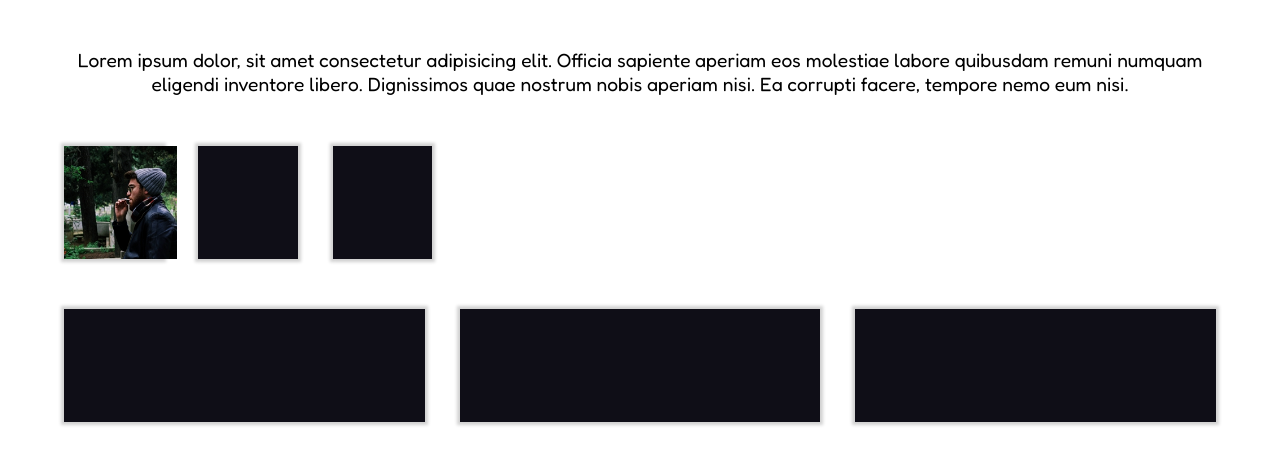
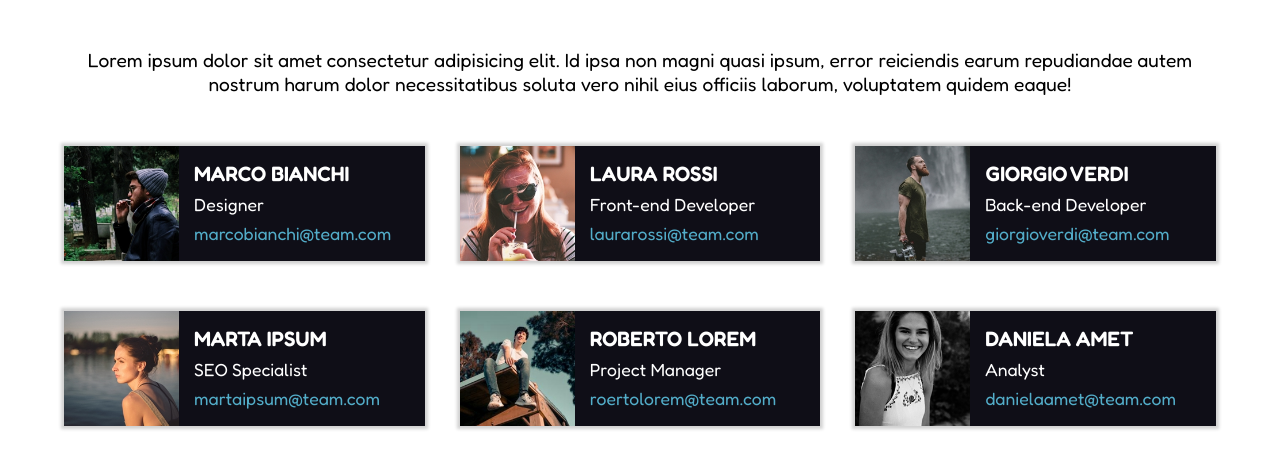
Before and after one commit to gabrielepetralia/html-css-float-cards, a plain HTML site: page index.html in a window 1280 px wide. Shown: the part 92-560 px from the top of the page. Drawn offline with Linux system fonts and the light colour scheme.

Commit message:
[add] cards'content & fixes

```diff
--- a/css/style.css
+++ b/css/style.css
@@ -10,7 +10,7 @@ body{
 
 .container{
   width: 90%;
-  max-width: 1200px;
+  max-width: 1250px;
   margin: 0 auto;
 }
 
@@ -26,7 +26,7 @@ p{
   font-size: 1.2rem;
 }
 
-.clearfix{
+.clearfix::after{
   content: '';
   display: table;
   clear: both;
@@ -35,40 +35,41 @@ p{
 
 /* TEAM CARDS */
 
-.row .col {
+.row .col{
   background-color: rgb(15, 14, 23);
-  height: 113px;
+  height: 115px;
   width: calc((100% - 70px) / 3);
+  min-width: 360px;
   float: left;
   margin-top: 50px;
+  margin-right: 35px;
   box-shadow: 0px 0px 3px 3px rgba(105, 105, 105, 0.3);
+  color: white;
 }
 
-.row .col:nth-child(2) {
-  margin-right: 35px;
-  margin-left: 35px;
-}
-
-.row .col {
-  color: white;
+.row .col:nth-child(3n){
+  margin-right: 0;
 }
 
 .row .col img{
   height: 100%;
-  vertical-align: middle;
   float: left;
-}
-
-.row .col span{
-  display: inline-block;
-}
-
-.row .col span:first-child {
-  font-size: 1.5rem;
-  font-weight: 600;
 }
 
 .row .col .info {
   display: inline-block;
-  padding: 30px 3px;
+  padding: 15px 15px;
+  font-size: 1.1rem;
 }
+
+.row .col .info div{
+  padding-bottom: 8px;
+}
+.row .col .info div:first-child{
+  font-size: 1.3rem;
+  font-weight: 600;
+}
+
+.row .col .info div:last-child{
+  color: rgb(83, 173, 201);
+}
--- a/index.html
+++ b/index.html
@@ -12,43 +12,65 @@
 </head>
 <body>
   <div class="container">
+
     <h1>Meet Our Team</h1>
 
-    <p>Lorem ipsum dolor, sit amet consectetur adipisicing elit. Officia sapiente aperiam eos molestiae labore quibusdam remuni numquam eligendi inventore libero. Dignissimos quae nostrum nobis aperiam nisi. Ea corrupti facere, tempore nemo eum nisi.</p>
+    <p>Lorem ipsum dolor sit amet consectetur adipisicing elit. Id ipsa non magni quasi ipsum, error reiciendis earum repudiandae autem nostrum harum dolor necessitatibus soluta vero nihil eius officiis laborum, voluptatem quidem eaque!</p>
 
     <div class="team">
 
       <div class="row clearfix">
-        <div class="col">
+        <div class="col clearfix">
           <img src="img/male1.png" alt="Marco Bianchi">
           <div class="info">
-            <span>Marco Bianchi</span> <br>
-            <span>Designer</span> <br>
-            <span>marcobianchi@team.com</span> <br>
+            <div>MARCO BIANCHI</div>
+            <div>Designer</div>
+            <div class="email">marcobianchi@team.com</div>
           </div>
         </div>
-        <div class="col">
+        <div class="col clearfix">
+          <img src="img/female1.png" alt="Laura Rossi">
+          <div class="info">
+            <div>LAURA ROSSI</div>
+            <div>Front-end Developer</div>
+            <div class="email">laurarossi@team.com</div>
+          </div>
+        </div>
+        <div class="col clearfix">
+          <img src="img/male2.png" alt="Giorgioo Verdi">
+          <div class="info">
+            <div>GIORGIO VERDI</div>
+            <div>Back-end Developer</div>
+            <div class="email">giorgioverdi@team.com</div>
+          </div>
+        </div>
 
+      <div class="row clearfix">
+        <div class="col clearfix">
+          <img src="img/female2.png" alt="Marta Ipsum">
+          <div class="info">
+            <div>MARTA IPSUM</div>
+            <div>SEO Specialist</div>
+            <div class="email">martaipsum@team.com</div>
+          </div>
         </div>
-        <div class="col">
-
+        <div class="col clearfix">
+          <img src="img/male3.png" alt="Roberto Lorem">
+          <div class="info">
+            <div>ROBERTO LOREM</div>
+            <div>Project Manager</div>
+            <div class="email">roertolorem@team.com</div>
+          </div>
+        </div>
+        <div class="col clearfix">
+          <img src="img/female3.png" alt="Daniela Amet">
+          <div class="info">
+            <div>DANIELA AMET</div>
+            <div>Analyst</div>
+            <div class="email">danielaamet@team.com</div>
+          </div>
         </div>
       </div>
-
-      <div class="row">
-        <div class="col">
-          <!-- <img src="img/male1.png" alt="Marco Bianchi"> -->
-        </div>
-        <div class="col">
-
-        </div>
-        <div class="col">
-
-        </div>
-      </div>
-
-
-    </div>
 
   </div>
 </body>
```
